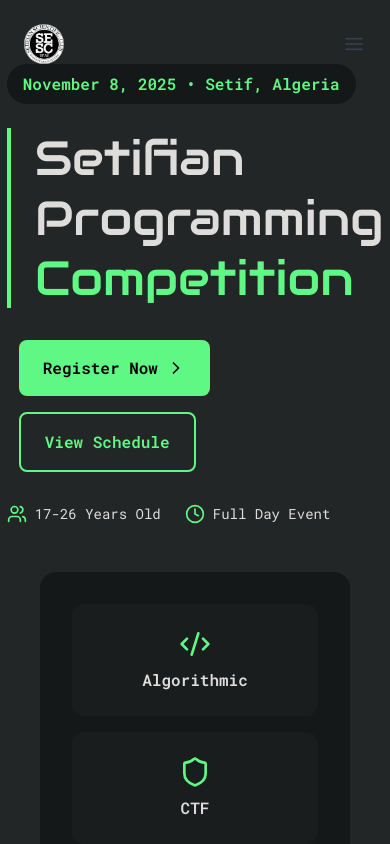
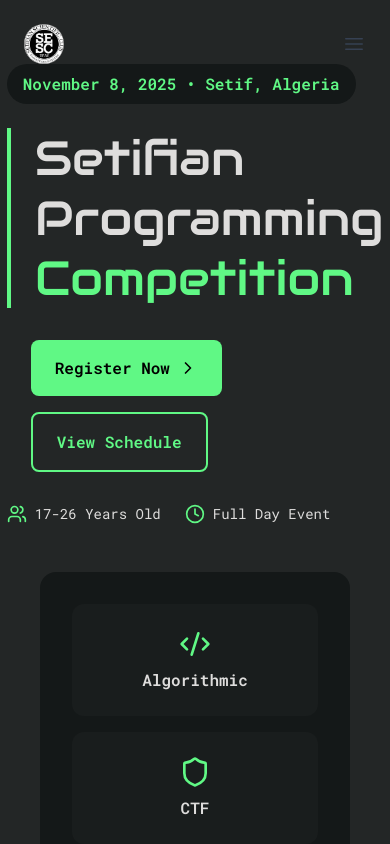
Before and after one commit to soundousbenziadi/codeSet, a React (Vite) app: page / in a window 390 px wide. Shown: the top 844 px of the page. Built offline with nearby package versions, Linux system fonts and the light colour scheme; a web font is replaced by a local one.

Commit message:
fix buttons padding

```diff
--- a/src/pages/Home.jsx
+++ b/src/pages/Home.jsx
@@ -162,7 +162,7 @@
                                 whileInView={{ opacity: 1, y: 0 }}
                                 viewport={{ once: true, amount: 0.5 }}
                                 transition={{ duration: 0.8, delay: 0.6 }}
-                                className="flex flex-wrap gap-4 px-3"
+                                className="flex flex-wrap gap-4 px-6 md:px-3"
                             >
                                 <motion.button
                                     whileHover={{ scale: 1.05 }}
```
